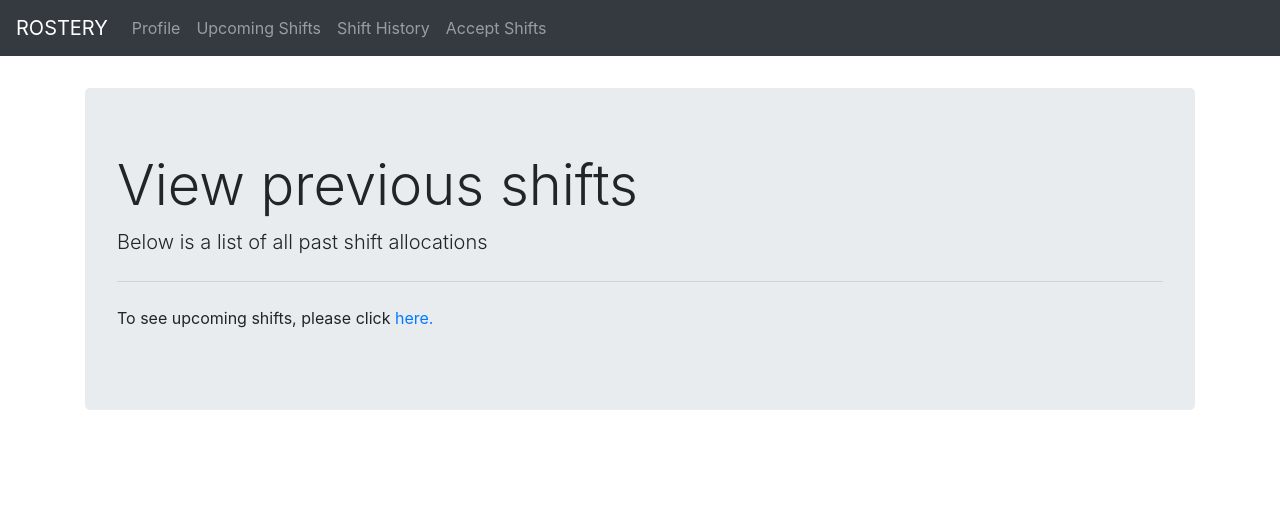
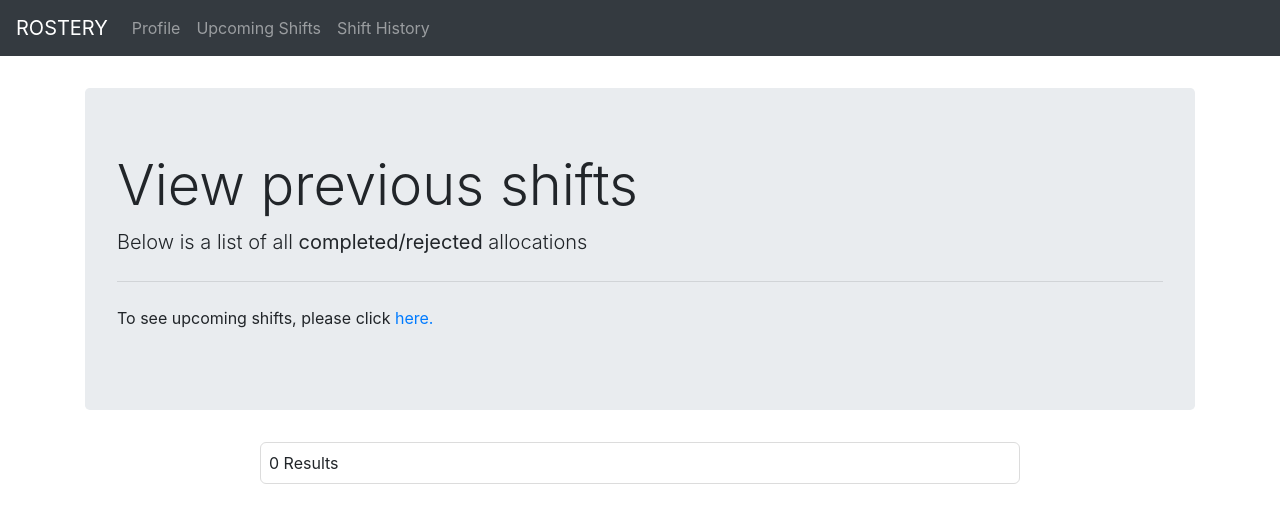
Before and after one commit to SEPM-B5-5/SEPM-B5-5, a PHP site: page /allocation_history.php in a window 1280 px wide. Shown: the top 523 px of the page. Run offline with PHP 8.4, Linux system fonts and the light colour scheme; tables that the repository leaves empty hold one stand-in row (values such as "Sample post"); some libraries are stand-ins or nearby versions.

Commit message:
i dont know what i changed

```diff
--- a/project-full/allocation_history.php
+++ b/project-full/allocation_history.php
@@ -1,4 +1,10 @@
-<?php ?>
+<?php
+session_start();
+
+// This should be changed to be dynamic!
+$_SESSION['staffID'] = "2";
+
+?>
 
 <!-- Doctype and HTML declarations are from https://www.w3schools.com/tags/tag_doctype.asp-->
 <!DOCTYPE html PUBLIC "-//W3C//DTD XHTML 1.0 Transitional//EN" "http://www.w3.org/TR/xhtml1/DTD/xhtml1-transitional.dtd">
@@ -11,21 +17,85 @@
     <script src="https://cdnjs.cloudflare.com/ajax/libs/popper.js/1.12.3/umd/popper.min.js"></script>
     <script src="https://maxcdn.bootstrapcdn.com/bootstrap/4.0.0-beta.2/js/bootstrap.min.js"></script>
     <title>Past shifts | ROSTERY </title>
+
+    <style>
+        .container-borders {
+            border: thin gainsboro solid;
+            border-radius: 6px;
+            padding: .5em;
+        }
+    </style>
+
 </head>
 
 <body>
-    <?php include 'nav.php'?>
+    <?php include 'nav.php' ?>
 
     <div class="container" style="margin-top:2em;">
         <div class="jumbotron">
-        <h1 class = "display-4">View previous shifts</h1>
+            <h1 class="display-4">View previous shifts</h1>
 
-        <p class="lead">Below is a list of all past shift allocations</p>
-        <hr class="my-4">
-        <p>To see upcoming shifts, please click <span><a href="upcoming_shifts.php">here.</a></span></p>
+            <p class="lead">Below is a list of all <b>completed/rejected</b> allocations</p>
+            <hr class="my-4">
+            <p>To see upcoming shifts, please click <span><a href="upcoming_shifts.php">here.</a></span></p>
+        </div>
+    </div>
+
+    <div class="container">
+        <div class="form-group">
+            <div class="row">
+                <div class="col-2">
+                </div>
+
+                <div class="col-8 container-borders">
+
+                    <?php
+                    //Get the staffID, print out upcoming shift information.
+
+                    $staffID = $_SESSION['staffID'];
+                    $dbConnection = mysqli_connect("localhost", "root", "", "rostery");
+
+                    $query = "SELECT allocationID, shiftID, employeeID, shiftState FROM shift_allocations WHERE employeeID=$staffID AND (shiftState='completed' OR shiftState='rejected')";
+                    $qResult = mysqli_query($dbConnection, $query);
+
+
+                    if (mysqli_num_rows($qResult) > 0) {
+                        while ($row = mysqli_fetch_assoc($qResult)) {
+                            echo '<form action="chose_shift.php" method="POST">';
+                            echo '<div style="padding:1em; border-bottom: thin gainsboro solid;">';
+                            echo '<p>Shift state: ' . $row["shiftState"] . '</p>';
+
+                            $var = $row["shiftID"];
+                            $shiftQuery = "SELECT shiftDay, startTime, endTime, shiftLocation FROM shift_list WHERE shiftID=$var";
+                            $qResultShifts = mysqli_query($dbConnection, $shiftQuery);
+
+                            //Gets the shift information and prints it out.
+                            //Hidden inputs are for the POST
+                            if (mysqli_num_rows($qResultShifts) > 0) {
+                                while ($row = mysqli_fetch_assoc($qResultShifts)) {
+                                    echo '<p>Shift Start: ' . $row["startTime"] . '</p>';
+                                    echo '<p>Shift End: ' . $row["endTime"] . '</p>';
+                                    echo '<p>Shift Location: ' . $row["shiftLocation"] . '</p>';
+                                    echo '</div>';
+                                    echo '</form>';
+                                }
+                            }
+                        }
+                    } else {
+                        echo "0 Results";
+                    }
+
+
+                    ?>
+
+                </div>
+
+
+
+            </div>
+        </div>
+
     </div>
 
 
-
-
 </body>
--- a/project-full/nav.php
+++ b/project-full/nav.php
@@ -15,9 +15,5 @@
             <a class="nav-link" href="allocation_history.php">Shift History</a>
         </li>
 
-        <li class="nav-item">
-            <a class="nav-link" href="#">Accept Shifts</a>
-        </li>
-
     </ul>
 </nav>
--- a/project-full/shift_form.php
+++ b/project-full/shift_form.php
@@ -14,12 +14,12 @@
 </head>
 
 <body>
-    <?php include 'nav-admin.php'?>
+    <?php include 'nav-admin.php' ?>
 
 
     <div class="container" style="margin-top:2em;">
         <div class="jumbotron">
-        <h1 class = "display-4">Create a shift</h1>
+            <h1 class="display-4">Create a shift</h1>
             <p class="lead">Please fill out the form below to create a shift</p>
             <hr class="my-4">
             <p>Once a shift has been created you can view all shifts, or assign one to a staff member, by clicking <span><a href="allocate_shifts.php">here</a></span>.</p>
--- a/project-full/ushift_template.php
+++ b/project-full/ushift_template.php
@@ -25,7 +25,7 @@
 
                 $dbConnection = mysqli_connect("localhost","root","","rostery");
 
-                $query="SELECT allocationID, shiftID, employeeID, shiftState FROM shift_allocations WHERE employeeID=$staffID AND shiftState='upcoming'";
+                $query="SELECT allocationID, shiftID, employeeID, shiftState FROM shift_allocations WHERE employeeID=$staffID AND (shiftState='upcoming' OR shiftState='accepted')";
                 $qResult= mysqli_query($dbConnection, $query);
 
 
@@ -72,7 +72,7 @@
                     }
 
                 } else {
-                    echo "0 Results";
+                    echo "0 Results. You have no upcoming shifts!";
                 }
 
 
```
Lines whose indentation alone changed are shown as unchanged.
